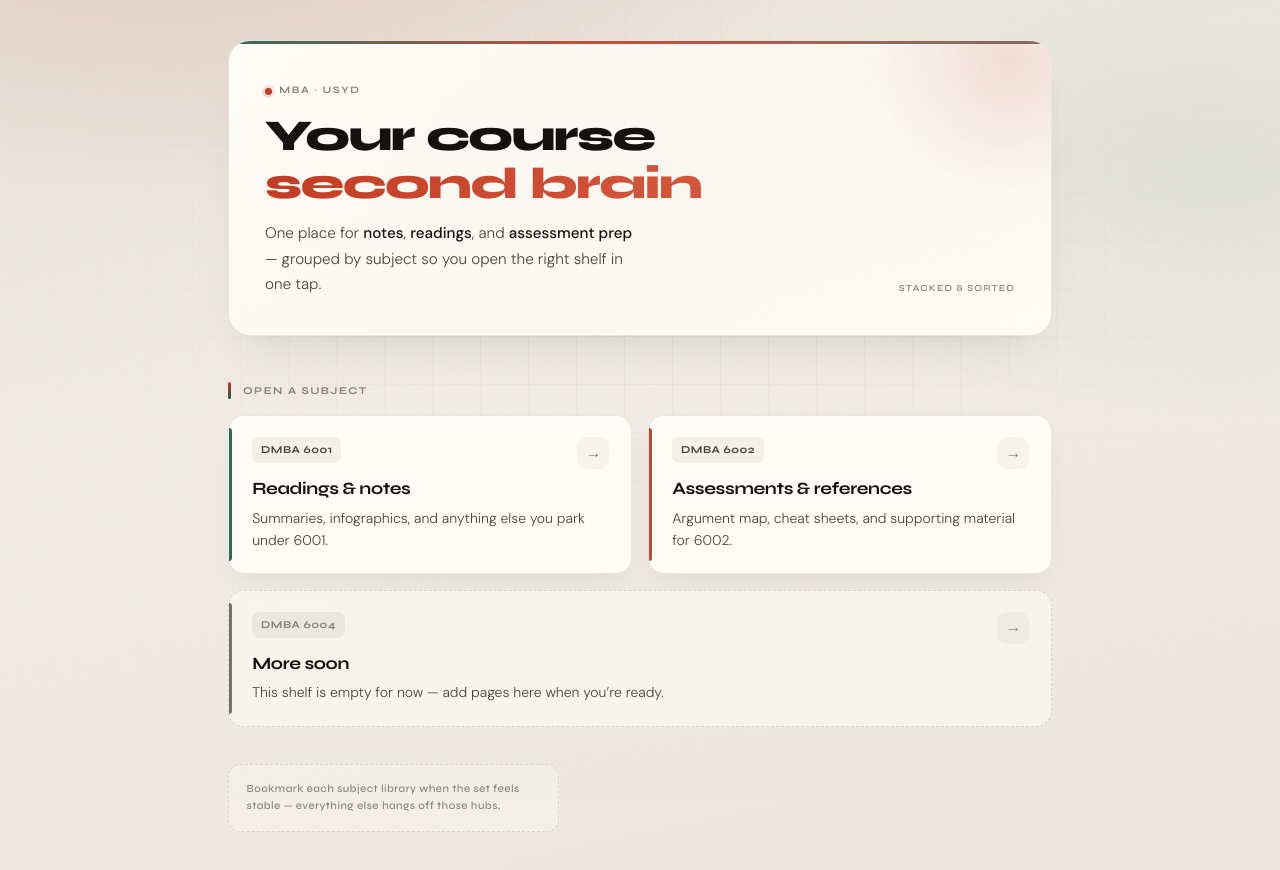
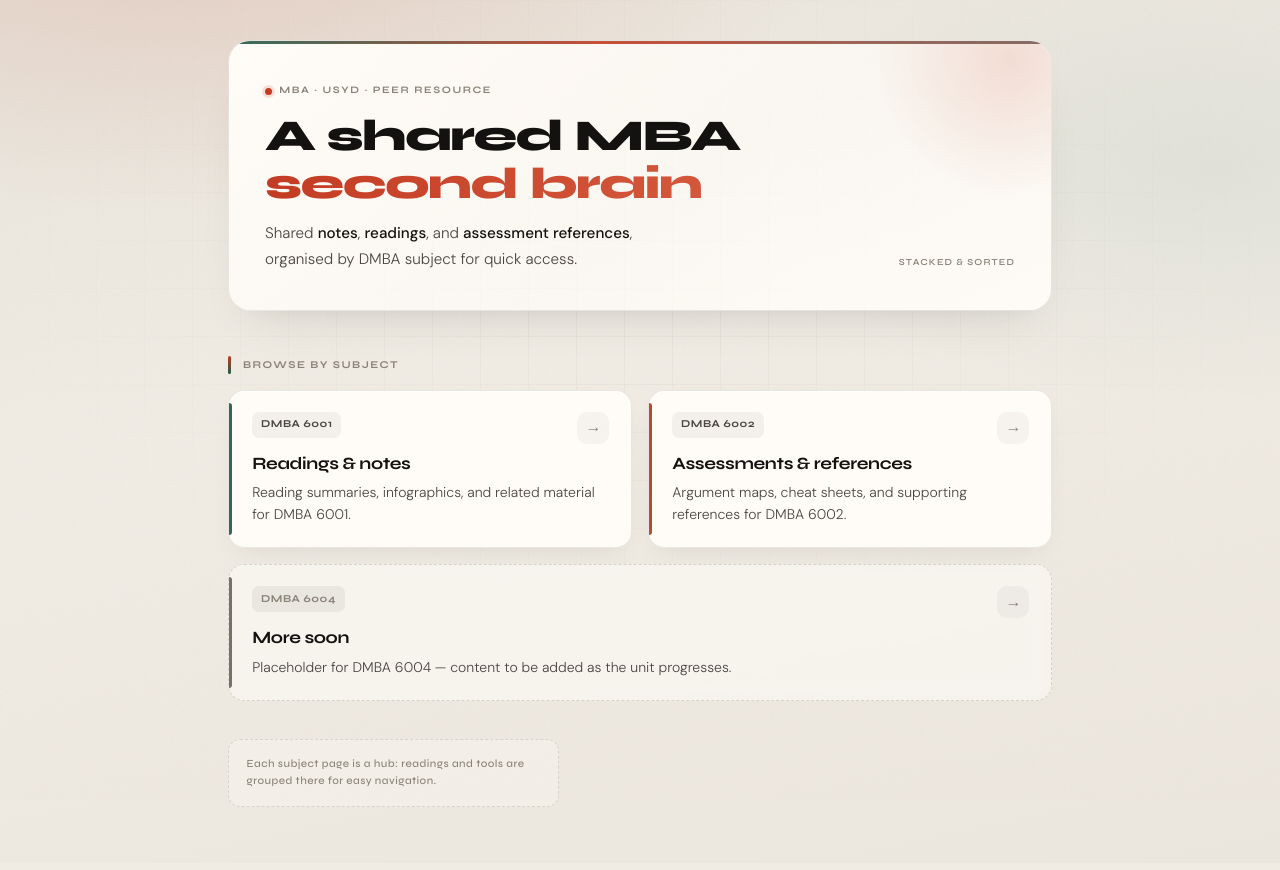
Before and after one commit to aryangupta1/MBA, a plain HTML site: page index.html in a window 1280 px wide. Drawn offline with Linux system fonts and the light colour scheme.

Commit message:
change tone

```diff
--- a/index.html
+++ b/index.html
@@ -4,7 +4,7 @@
   <meta charset="UTF-8">
   <meta name="viewport" content="width=device-width, initial-scale=1.0">
   <meta name="theme-color" content="#ebe8e0">
-  <title>MBA — Course brain</title>
+  <title>MBA — Shared notes hub</title>
   <link href="https://fonts.googleapis.com/css2?family=Syne:wght@400;500;600;700;800&family=DM+Sans:ital,wght@0,300;0,400;0,500;1,300&display=swap" rel="stylesheet">
   <style>
     *, *::before, *::after { box-sizing: border-box; margin: 0; padding: 0; }
@@ -466,9 +466,9 @@
       <header class="hero">
         <div class="hero-inner">
           <div>
-            <p class="tag"><span class="tag-dot" aria-hidden="true"></span> MBA · USyd</p>
-            <h1>Your course <em>second brain</em></h1>
-            <p class="lede">One place for <strong>notes</strong>, <strong>readings</strong>, and <strong>assessment prep</strong> — grouped by subject so you open the right shelf in one tap.</p>
+            <p class="tag"><span class="tag-dot" aria-hidden="true"></span> MBA · USyd · Peer resource</p>
+            <h1>A shared MBA <em>second brain</em></h1>
+            <p class="lede">Shared <strong>notes</strong>, <strong>readings</strong>, and <strong>assessment references</strong>, organised by DMBA subject for quick access.</p>
           </div>
           <div class="hero-deco" aria-hidden="true">
             <div class="deco-stack">
@@ -482,7 +482,7 @@
       </header>
 
       <div class="section-head">
-        <p class="section-label" id="courses-label">Open a subject</p>
+        <p class="section-label" id="courses-label">Browse by subject</p>
       </div>
       <nav class="grid" aria-labelledby="courses-label">
         <a href="library.html?subject=DMBA6001" class="card card--6001">
@@ -491,7 +491,7 @@
             <span class="arrow" aria-hidden="true">→</span>
           </div>
           <div class="card-title">Readings &amp; notes</div>
-          <p class="card-desc">Summaries, infographics, and anything else you park under 6001.</p>
+          <p class="card-desc">Reading summaries, infographics, and related material for DMBA 6001.</p>
         </a>
 
         <a href="library.html?subject=DMBA6002" class="card card--6002">
@@ -500,7 +500,7 @@
             <span class="arrow" aria-hidden="true">→</span>
           </div>
           <div class="card-title">Assessments &amp; references</div>
-          <p class="card-desc">Argument map, cheat sheets, and supporting material for 6002.</p>
+          <p class="card-desc">Argument maps, cheat sheets, and supporting references for DMBA 6002.</p>
         </a>
 
         <a href="library.html?subject=DMBA6004" class="card card--6004 card--wide card--muted">
@@ -509,11 +509,11 @@
             <span class="arrow" aria-hidden="true">→</span>
           </div>
           <div class="card-title">More soon</div>
-          <p class="card-desc">This shelf is empty for now — add pages here when you’re ready.</p>
+          <p class="card-desc">Placeholder for DMBA 6004 — content to be added as the unit progresses.</p>
         </a>
       </nav>
 
-      <p class="foot">Bookmark each subject library when the set feels stable — everything else hangs off those hubs.</p>
+      <p class="foot">Each subject page is a hub: readings and tools are grouped there for easy navigation.</p>
     </div>
   </div>
 </body>
```
